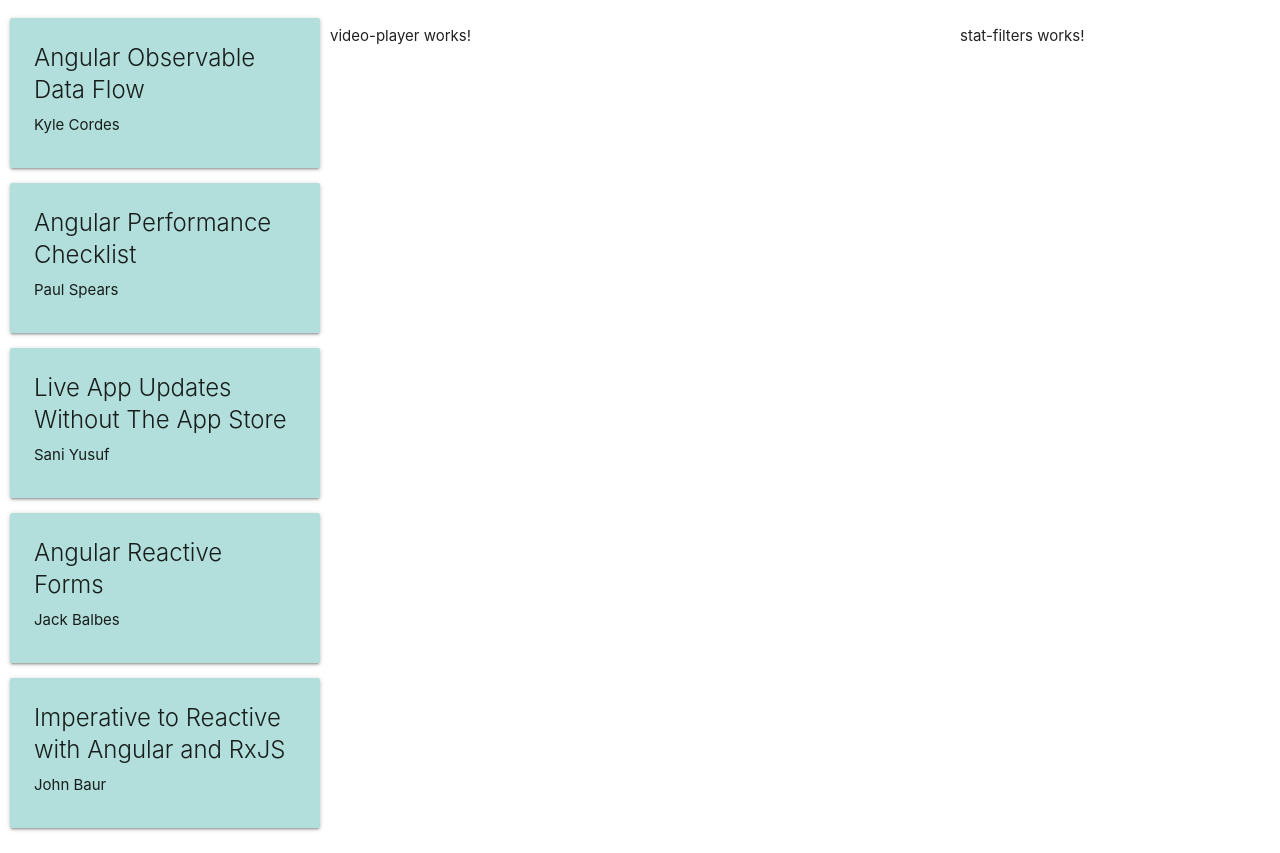
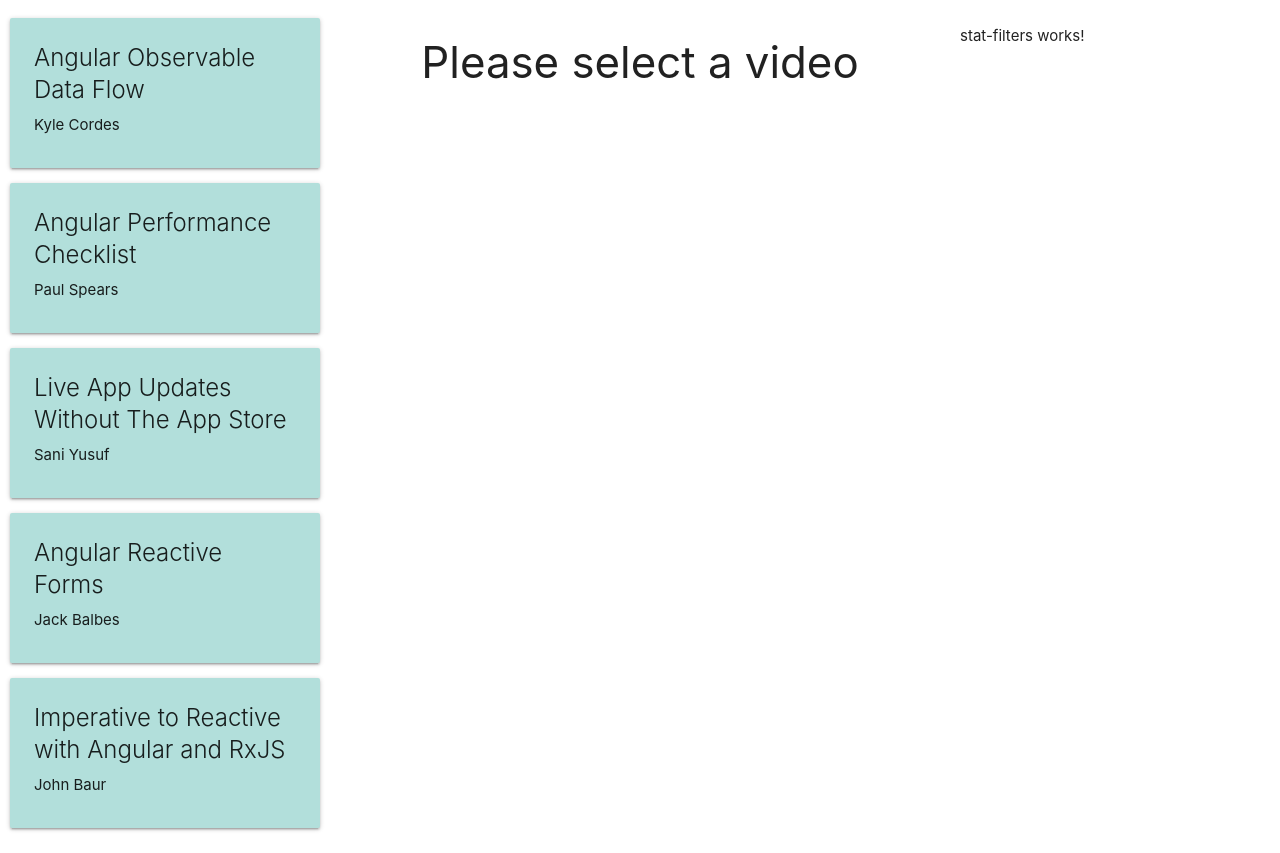
Before and after one commit to AllisonBarnett/angular-boot-camp, an Angular app: page /dashboard in a window 1280 px wide. Built offline with nearby package versions, Linux system fonts and the light colour scheme.

Commit message:
208 complete

```diff
--- a/src/app/dashboard/video-dashboard/video-dashboard.component.html
+++ b/src/app/dashboard/video-dashboard/video-dashboard.component.html
@@ -1,6 +1,7 @@
 <app-video-list
   [videos]="videoList"
-  (selectVideo)="setVideo($event)"
+  [selectedId]="selectedVideo?.id"
+  (selectVideo)="setSelectedVideo($event)"
 ></app-video-list>
-<app-video-player></app-video-player>
+<app-video-player [video]="selectedVideo"></app-video-player>
 <app-stat-filters></app-stat-filters>
--- a/src/app/dashboard/video-dashboard/video-dashboard.component.ts
+++ b/src/app/dashboard/video-dashboard/video-dashboard.component.ts
@@ -7,8 +7,9 @@
   styleUrls: ['./video-dashboard.component.css'],
 })
 export class VideoDashboardComponent implements OnInit {
-  @Input() videos: Video;
   selectedVideo: Video | undefined;
+
+  // @Input() videos: Video;
 
   videoList = [
     {
@@ -78,7 +79,7 @@
     },
   ];
 
-  setVideo(video: Video) {
+  setSelectedVideo(video: Video) {
     this.selectedVideo = video;
   }
 
--- a/src/app/dashboard/video-list/video-list.component.html
+++ b/src/app/dashboard/video-list/video-list.component.html
@@ -1,6 +1,6 @@
 <app-video-card
   *ngFor="let v of videos"
-  (click)="selectedId = v.id"
+  (click)="setVideo(v)"
   [video]="v"
   [isSelected]="selectedId === v.id"
 >
--- a/src/app/dashboard/video-list/video-list.component.ts
+++ b/src/app/dashboard/video-list/video-list.component.ts
@@ -7,7 +7,11 @@
   styleUrls: ['./video-list.component.css'],
 })
 export class VideoListComponent {
-  selectedId: string | undefined;
+  @Input() selectedId: string | undefined;
   @Input() videos: Video[] = [];
   @Output() selectVideo = new EventEmitter<Video>();
+
+  setVideo(video: Video) {
+    this.selectVideo.emit(video);
+  }
 }
--- a/src/app/dashboard/video-player/video-player.component.css
+++ b/src/app/dashboard/video-player/video-player.component.css
@@ -0,0 +1,7 @@
+:host {
+  text-align: center;
+}
+
+img {
+  width: 100%;
+}
--- a/src/app/dashboard/video-player/video-player.component.html
+++ b/src/app/dashboard/video-player/video-player.component.html
@@ -1 +1,10 @@
-<p>video-player works!</p>
+<div class="class-card" *ngIf="video; else noSelectedVideo">
+  <div class="card-content">
+    <span class="card-title">{{ video.title }}</span>
+    <img [src]="'http://img.youtube.com/vi/' + video?.id + '/0.jpg'" />
+  </div>
+</div>
+
+<ng-template #noSelectedVideo>
+  <h3>Please select a video</h3>
+</ng-template>
--- a/src/app/dashboard/video-player/video-player.component.ts
+++ b/src/app/dashboard/video-player/video-player.component.ts
@@ -7,7 +7,7 @@
   styleUrls: ['./video-player.component.css'],
 })
 export class VideoPlayerComponent implements OnInit {
-  @Input() video: Video;
+  @Input() video: Video | undefined;
 
   constructor() {}
 
```
